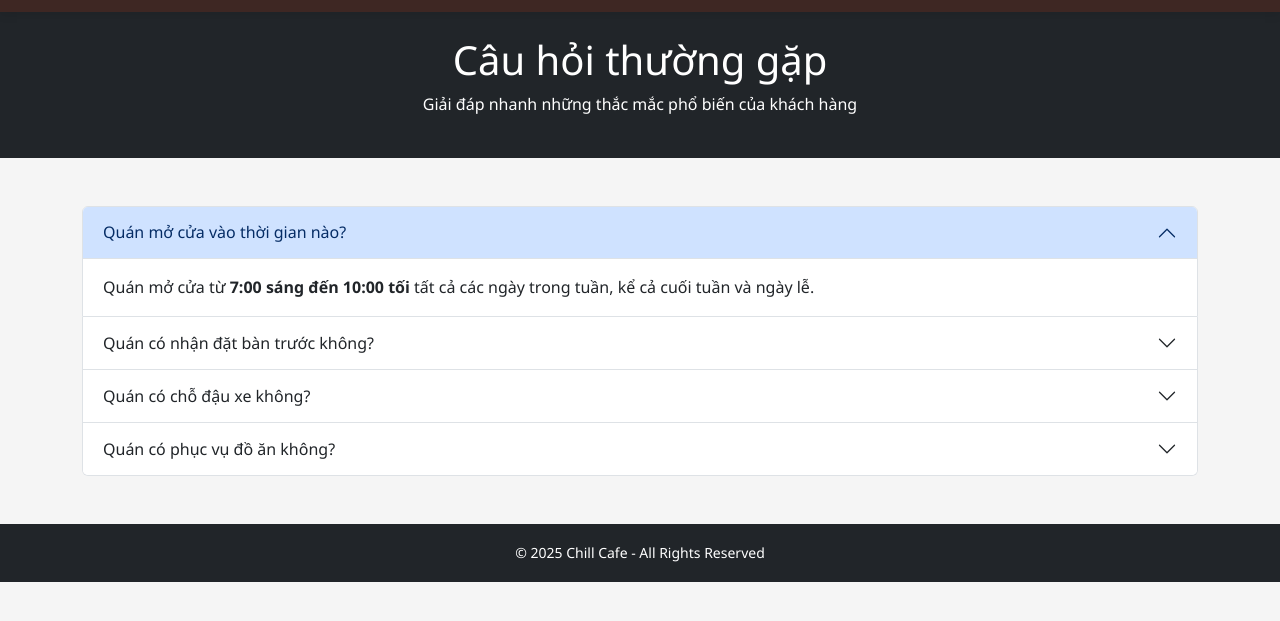
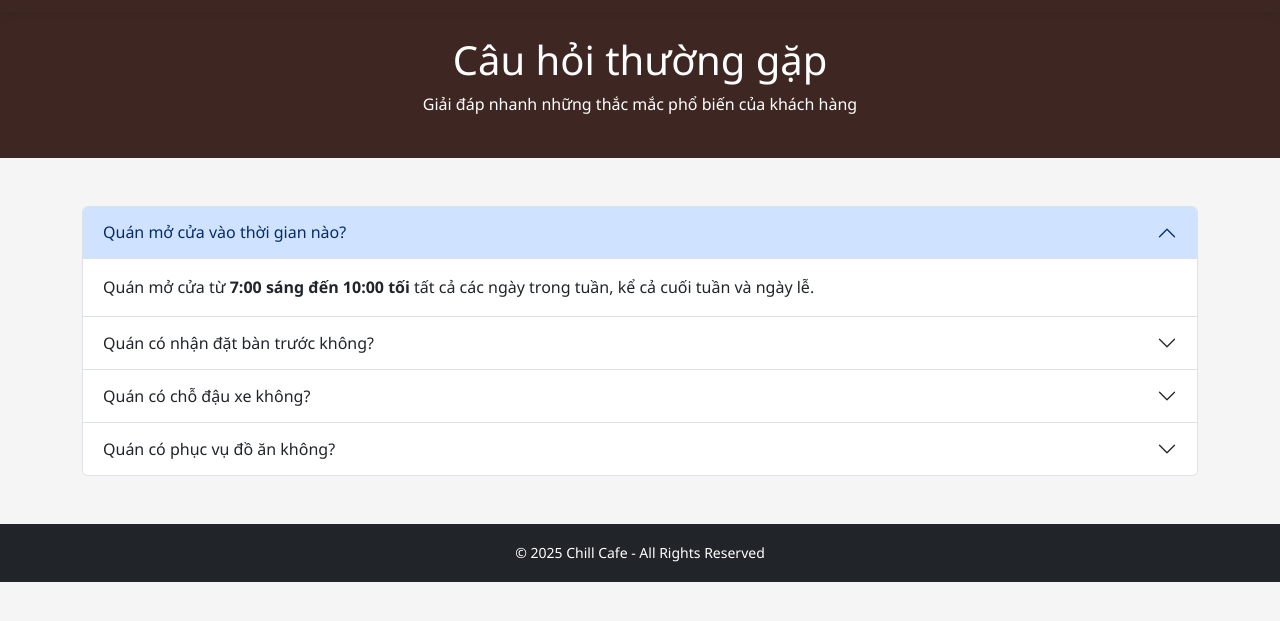
Before and after one commit to phuctruongnguyenstt24/Web_cafe, a plain HTML site: page pages/FAQ.html in a window 1280 px wide. Shown: the part 95-716 px from the top of the page. Drawn offline with nearby package versions, Linux system fonts and the light colour scheme.

Commit message:
Update FAQ.html

```diff
--- a/pages/FAQ.html
+++ b/pages/FAQ.html
@@ -44,7 +44,7 @@
         </nav>
 
   <!-- Header (phần riêng) -->
-  <header class="bg-dark text-white text-center py-4 midcolor">
+  <header class="text-white text-center py-4 midcolor">
     <h1>Câu hỏi thường gặp</h1>
     <p>Giải đáp nhanh những thắc mắc phổ biến của khách hàng</p>
   </header>
```
